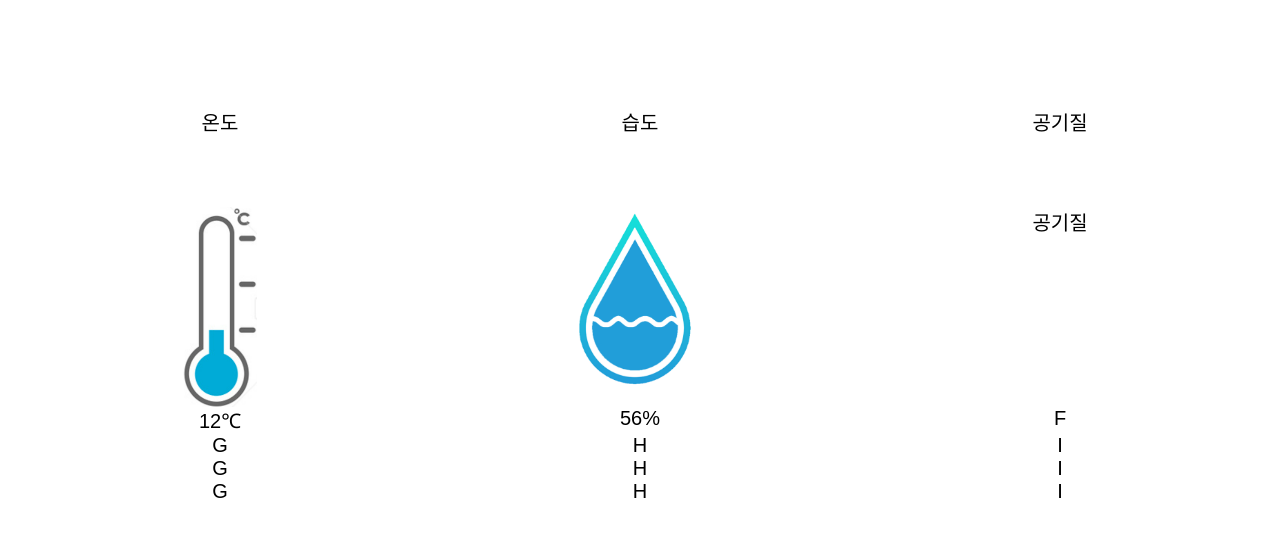
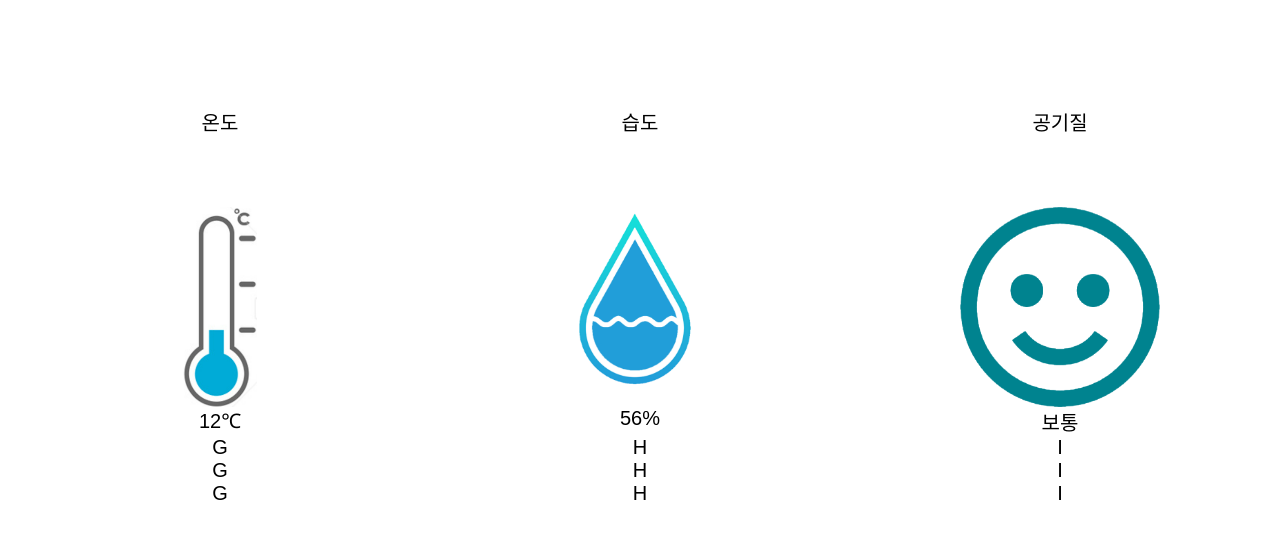
Before and after one commit to AI-WonYJ/Smart-Home, a plain HTML site: page Web/index.html in a window 1280 px wide. Shown: the part 144-682 px from the top of the page. Drawn offline with Linux system fonts and the light colour scheme.

Commit message:
공기질 아이콘 추가

```diff
--- a/Web/Web_Control.css
+++ b/Web/Web_Control.css
@@ -147,6 +147,7 @@ grid-template-rows: 100px 200px auto
 .item{
   font-size: 20px;
 }
+
 /** media-query **/
 @media (max-width: 1000px) {
   .floating{
--- a/Web/index.html
+++ b/Web/index.html
@@ -51,10 +51,10 @@
       <div class="item">공기질</div>
       <div class="item"><img class="picture" src="image\Temp\온도자름.png"></div>
       <div class="item"><img class="picture" src="image\Hum\보통.png"></div>
-      <div class="item">공기질</div>
+      <div class="item"><img class="picture" src="image\Air\보통.png"></div>
       <div class="item">12℃</div>
       <div class="item">56%</div>
-      <div class="item">F</div>
+      <div class="item">보통</div>
       <div class="item">G</div>
       <div class="item">H</div>
       <div class="item">I</div>
```
Also changed, not shown: Web/image/Air/공기질.png (added), Web/image/Air/나쁨.png (added), Web/image/Air/매우 나쁨.png (added), Web/image/Air/보통.png (added), Web/image/Air/좋음.png (added).
